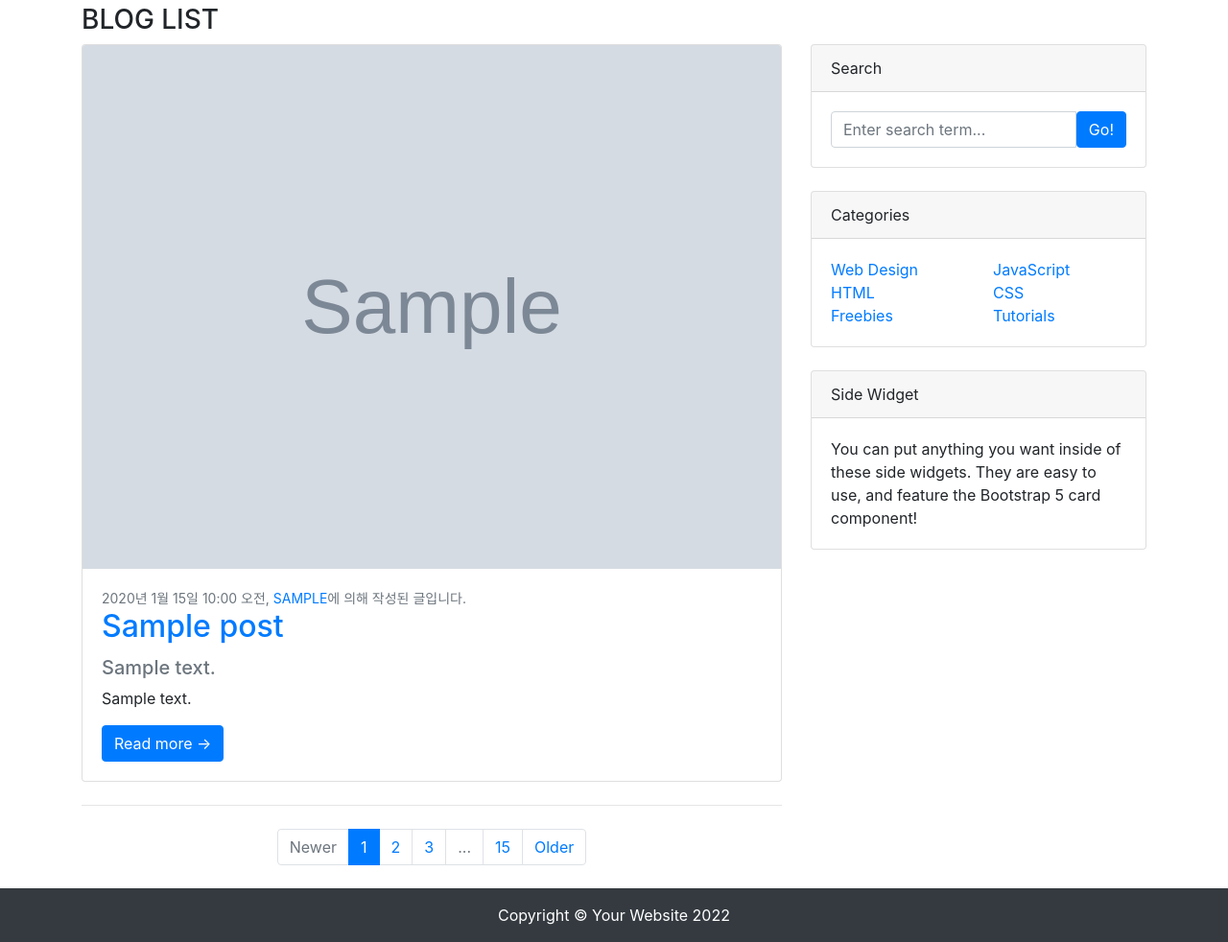
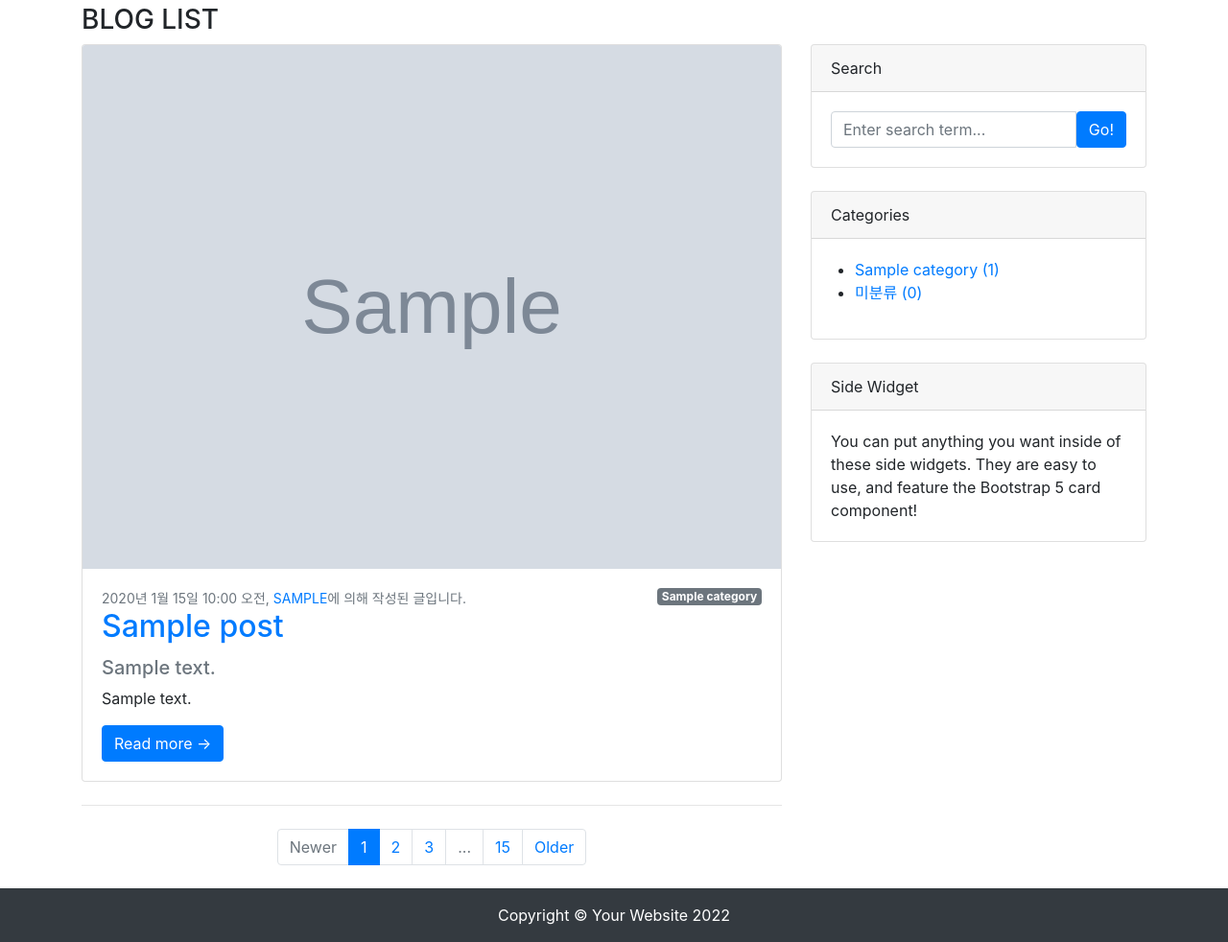
Before and after one commit to ur-young/doit_django, a Django app: page /blog/ in a window 1280 px wide. Shown: the part 56-1038 px from the top of the page at 96% size. Run offline with Django 4.2, Linux system fonts and the light colour scheme; tables that the repository leaves empty hold one stand-in row (values such as "Sample post"); grey boxes marked "Sample" are stand-in pictures.

Commit message:
add category function on post_list

```diff
--- a/blog/models.py
+++ b/blog/models.py
@@ -2,7 +2,19 @@ from django.db import models
 from django.contrib.auth.models import User
 import os
 
+
 # Create your models here.
+
+class Category(models.Model):
+    name = models.CharField(max_length=50, unique=True)
+    slug = models.SlugField(max_length=200, unique=True, allow_unicode=True)
+
+    def __str__(self):
+        return self.name
+
+    class Meta:
+        verbose_name_plural = 'Categories'
+
 class Post(models.Model):
     title = models.CharField(max_length=30)
     hook_text = models.CharField(max_length=100, blank=True)
@@ -16,6 +28,8 @@ class Post(models.Model):
 
     author = models.ForeignKey(User, null=True, on_delete=models.SET_NULL)
 
+    category = models.ForeignKey(Category, null=True, blank=True, on_delete=models.SET_NULL)
+
     def __str__(self):
         return f'[{self.pk}] {self.title} :: {self.author}'
 
--- a/blog/templates/blog/post_list.html
+++ b/blog/templates/blog/post_list.html
@@ -8,13 +8,18 @@
         <div class="col-lg-8">
             <!-- Featured blog post-->
             {% for p in post_list %}
-            <div class="card mb-4">
+            <div class="card mb-4" id="post={{ p.pk }}">
                 {% if p.head_image %}
                     <img class="card-img-top" src="{{ p.head_image.url }}" alt="{{ p }} head image">
                 {% else %}
                     <img class="card-img-top" src="https://picsum.photos/seed/{{ p.pk }}}/850/350" alt="random_image">
                 {% endif %}
                 <div class="card-body">
+                    {% if p.category %}
+                        <span class="badge badge-secondary float-right"> {{ p.category }} </span>
+                    {% else %}
+                        <span class="badge badge-secondary float-right"> 미분류 </span>
+                    {% endif %}
                     <div class="small text-muted"> {{ p.created_at }}, <a href="#"> {{ p.author | upper }}</a>에 의해 작성된 글입니다. </div>
                     <h2 class="card-title"> <a href="{{ p.get_absolute_url }}">{{ p.title }} </a> </h2>
 
--- a/blog/templates/blog/side.html
+++ b/blog/templates/blog/side.html
@@ -11,24 +11,20 @@
         </div>
     </div>
     <!-- Categories widget-->
-    <div class="card mb-4">
+    <div class="card mb-4" id="categories-card">
         <div class="card-header">Categories</div>
         <div class="card-body">
             <div class="row">
-                <div class="col-sm-6">
-                    <ul class="list-unstyled mb-0">
-                        <li><a href="#!">Web Design</a></li>
-                        <li><a href="#!">HTML</a></li>
-                        <li><a href="#!">Freebies</a></li>
-                    </ul>
-                </div>
-                <div class="col-sm-6">
-                    <ul class="list-unstyled mb-0">
-                        <li><a href="#!">JavaScript</a></li>
-                        <li><a href="#!">CSS</a></li>
-                        <li><a href="#!">Tutorials</a></li>
-                    </ul>
-                </div>
+                <ul>
+                    {% for category in categories %}
+                    <li>
+                        <a href="{{ category.get_absolute_url }}"> {{ category }} ({{ category.post_set.count }}) </a>
+                    </li>
+                    {% endfor %}
+                    <li>
+                        <a href="/blog/category/no_category"> 미분류 ({{ no_category_post_count }})</a>
+                    </li>
+                </ul>
             </div>
         </div>
     </div>
--- a/blog/views.py
+++ b/blog/views.py
@@ -1,6 +1,6 @@
 from django.shortcuts import render
 from django.views.generic import ListView, DetailView
-from .models import Post
+from .models import Post, Category
 
 # Create your views here.
 
@@ -8,6 +8,13 @@ from .models import Post
 class PostList(ListView):
     model = Post # 클래스명
     # template_name = 'blog/index.html' # 렌더링할 템플릿
+    ordering = '-pk'
+
+    def get_context_data(self, **kwargs):
+        context = super(PostList, self).get_context_data()
+        context['categories'] = Category.objects.all()
+        context['no_category_post_count'] = Post.objects.filter(category=None).count()
+        return context
 
 # def index(request):
 #     posts = Post.objects.all().order_by('-pk')
```
Also changed, not shown: blog/admin.py (+6 -1 lines).
